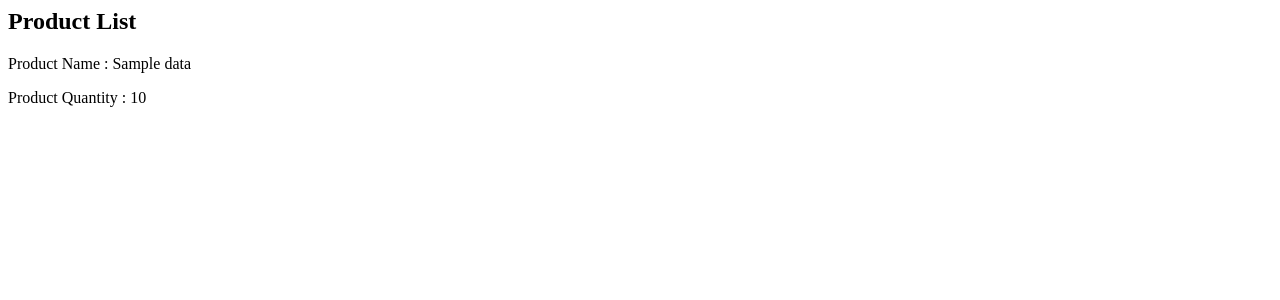
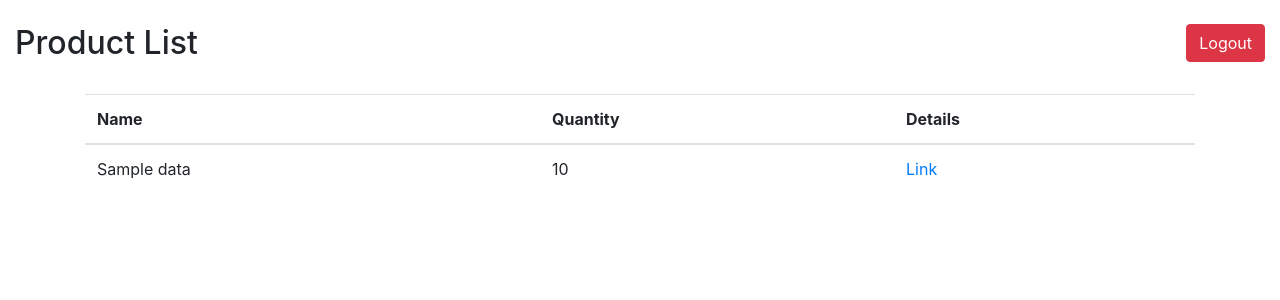
Before and after one commit to mohitme/cb_task, a Django app: template cb_task/templates/list.html in a window 1280 px wide. Shown: the top 300 px of the page. Run offline with Django 3.2, Linux system fonts and the light colour scheme; the template is opened without the code that fills it: most values are stand-ins (such as "Sample title", 1, 10 or a date in 2020); some libraries are stand-ins or nearby versions.

Commit message:
added details page. Almost finished

```diff
--- a/cb_task/settings.py
+++ b/cb_task/settings.py
@@ -114,6 +114,8 @@ USE_L10N = True
 
 USE_TZ = True
 
+MEDIA_ROOT =  os.path.join(BASE_DIR, 'images')
+MEDIA_URL = '/images/'
 
 # Static files (CSS, JavaScript, Images)
 # https://docs.djangoproject.com/en/3.0/howto/static-files/
--- a/cb_task/templates/base.html
+++ b/cb_task/templates/base.html
@@ -1,16 +1,17 @@
-{% block content %}
 <!DOCTYPE html>
 <html lang="en">
     <head>
         <meta charset="utf-8">
+        <meta name="viewport" content="width=device-width, initial-scale=1, shrink-to-fit=no">
         <link rel="stylesheet" href="https://stackpath.bootstrapcdn.com/bootstrap/4.5.2/css/bootstrap.min.css" integrity="sha384-JcKb8q3iqJ61gNV9KGb8thSsNjpSL0n8PARn9HuZOnIxN0hoP+VmmDGMN5t9UJ0Z" crossorigin="anonymous">
         <title>Task</title>
     </head>
     <body>
+        {% block content %}
         <!-- JS, Popper.js, and jQuery -->
-        <script src="https://code.jquery.com/jquery-3.5.1.slim.min.js" integrity="sha384-DfXdz2htPH0lsSSs5nCTpuj/zy4C+OGpamoFVy38MVBnE+IbbVYUew+OrCXaRkfj" crossorigin="anonymous"></script>
-        <script src="https://cdn.jsdelivr.net/npm/popper.js@1.16.1/dist/umd/popper.min.js" integrity="sha384-9/reFTGAW83EW2RDu2S0VKaIzap3H66lZH81PoYlFhbGU+6BZp6G7niu735Sk7lN" crossorigin="anonymous"></script>
-        <script src="https://stackpath.bootstrapcdn.com/bootstrap/4.5.2/js/bootstrap.min.js" integrity="sha384-B4gt1jrGC7Jh4AgTPSdUtOBvfO8shuf57BaghqFfPlYxofvL8/KUEfYiJOMMV+rV" crossorigin="anonymous"></script>
+            <script src="https://code.jquery.com/jquery-3.5.1.slim.min.js" integrity="sha384-DfXdz2htPH0lsSSs5nCTpuj/zy4C+OGpamoFVy38MVBnE+IbbVYUew+OrCXaRkfj" crossorigin="anonymous"></script>
+            <script src="https://cdn.jsdelivr.net/npm/popper.js@1.16.1/dist/umd/popper.min.js" integrity="sha384-9/reFTGAW83EW2RDu2S0VKaIzap3H66lZH81PoYlFhbGU+6BZp6G7niu735Sk7lN" crossorigin="anonymous"></script>
+            <script src="https://stackpath.bootstrapcdn.com/bootstrap/4.5.2/js/bootstrap.min.js" integrity="sha384-B4gt1jrGC7Jh4AgTPSdUtOBvfO8shuf57BaghqFfPlYxofvL8/KUEfYiJOMMV+rV" crossorigin="anonymous"></script>
+        {% endblock %}
     </body>
 </html>
-{% endblock %}
--- a/cb_task/templates/list.html
+++ b/cb_task/templates/list.html
@@ -1,16 +1,37 @@
 {% extends 'base.html' %}
 
 {% block content %}
-    <h2>Product List</h2>
-    {% csrf_token %}
-        {% for i in data %}
-            <div class="col-md-12">
-                <div class="col-md-6">
-                    <p>Product Name : {{i.name}}</p>
-                </div>
-                <div class="col-md-6">
-                    <p>Product Quantity : {{i.quantity}}</p>
-                </div>
+    <div class="container-fluid">
+        <br/>
+        <div class="row">
+            <div class="col-md-6" align="left">
+                <h2>Product List</h2>
             </div>
-        {% endfor %}
+            <div class="col-md-6" align="right">
+                <a href="{% url 'logout' %}" class="btn btn-danger">Logout</a>
+            </div>
+        </div>
+        <br/>
+        {% csrf_token %}
+        <div class="container">
+            <table class="table">
+                <thead>
+                    <tr>
+                        <th scope="col">Name</th>
+                        <th scope="col">Quantity</th>
+                        <th scope="col">Details</th>
+                    </tr>
+                </thead>
+                <tbody>
+                {% for i in data %}
+                    <tr>
+                        <td>{{i.name}}</td>
+                        <td>{{i.quantity}}</td>
+                        <td><a href="{% url 'detail' i.id %}">Link</a></td>
+                    </tr>
+                {% endfor %}
+                </tbody>
+            </table>
+        </div>
+    </div>
 {% endblock %}
--- a/cb_task/templates/signup.html
+++ b/cb_task/templates/signup.html
@@ -1,6 +1,7 @@
 {% extends 'base.html' %}
 
 {% block content %}
+    <div class="container-fluid">
         <h2>Sign up</h2>
         <form method="POST">
             {% csrf_token %}
@@ -16,6 +17,7 @@
                 {% endfor %}
             </p>
             {% endfor %}
-    <button type="submit" class="form-control">Sign up</button>
+            <button type="submit" class="btn btn-success">Sign up</button>
         </form>
+    </div>
 {% endblock %}
--- a/product/models.py
+++ b/product/models.py
@@ -1,13 +1,12 @@
 from django.db import models
 from django.conf import settings
-import os
-file_path = os.path.join(settings.BASE_DIR, 'product/images')
 
 # Create your models here.
 class Product(models.Model):
     name = models.CharField(max_length=50, blank=False, default='')
     quantity = models.IntegerField(blank=False, default=0)
-    img = models.FilePathField(path=file_path)
+    #img = models.FilePathField(path=file_path)
+    img = models.FileField(upload_to=settings.MEDIA_ROOT)
 
 class User(models.Model):
     name = models.CharField(max_length=100, blank=False)
--- a/product/urls.py
+++ b/product/urls.py
@@ -1,8 +1,15 @@
 from django.urls import path
 from product import views
+from django.conf import settings
+from django.conf.urls.static import static
 
 urlpatterns = [
     path('signup', views.signup, name='signup'),
     path('login', views.login, name='login'),
-    path('list', views.list, name='list')
+    path('list', views.list, name='list'),
+    path('logout', views.logout, name='logout'),
+    path('detail/<int:pk>', views.detail, name='detail'),
 ]
+
+if settings.DEBUG:
+    urlpatterns+= static(settings.MEDIA_URL, document_root = settings.MEDIA_ROOT)
```
Also changed, not shown: cb_task/templates/detail.html (added, +24 -0 lines), cb_task/templates/login.html (+8 -2 lines), product/views.py (+9 -1 lines), db.sqlite3, images/toaster.jpg (added), images/toaster_g9HAjUy.jpg (added), product/migrations/0003_auto_20200812_1905.py (added), product/migrations/0004_auto_20200812_1920.py (added), product/migrations/0005_auto_20200812_1921.py (added), product/migrations/0006_auto_20200812_1922.py (added), product/migrations/0007_auto_20200812_1959.py (added), product/migrations/0008_auto_20200812_2032.py (added). Lines whose indentation alone changed are shown as unchanged.
